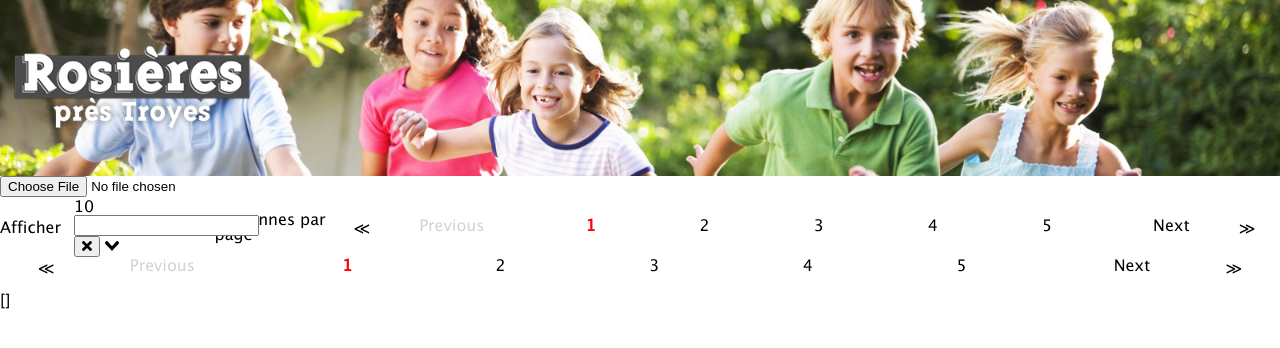
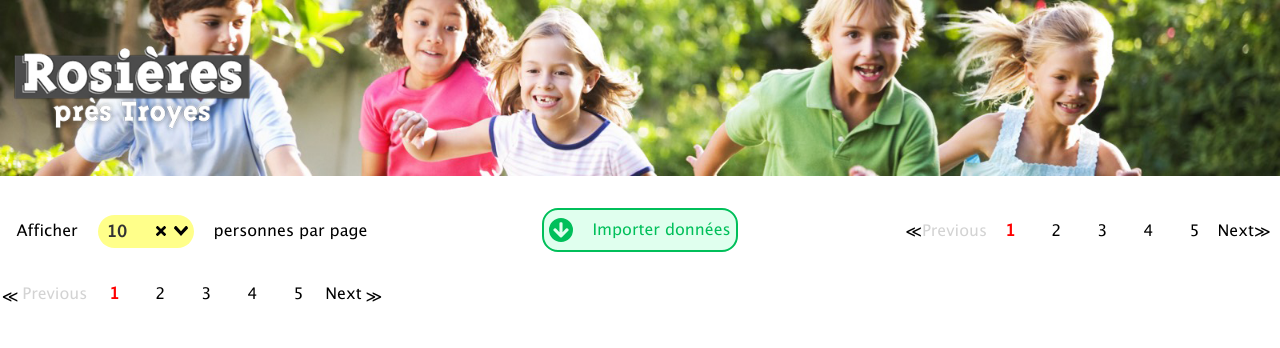
Before and after one commit to tomReve/Projet-Rosieres, a Vue app: page / in a window 1280 px wide. Shown: the top 348 px of the page. Built offline with nearby package versions, Linux system fonts and the light colour scheme.

Commit message:
Chore: Style bock pagination top

```diff
--- a/src/App.vue
+++ b/src/App.vue
@@ -8,6 +8,7 @@
   html,
   body {
     width: 100vw;
+    height: 100vh;
     margin: 0;
     padding: 0;
     overflow-x: hidden;
--- a/src/components/InputXLS.vue
+++ b/src/components/InputXLS.vue
@@ -1,5 +1,12 @@
 <template>
-    <input class="input-xls" type="file" @change="uploadFile">
+  <div class="btn-file">
+    <label>
+      <img src="./../assets/arrow-circle-down-solid.svg">
+      Importer données
+      <input type="file" @change="uploadFile"/>
+    </label>
+  </div>
+
 </template>
 
 <script>
@@ -8,18 +15,71 @@ export default {
     name: 'input-xls',
     methods: {
       uploadFile(e) {
-          var files = e.target.files, f = files[0];
+        var files = e.target.files,
+          f = files[0];
         var reader = new FileReader();
         const these = this;
-          reader.onload = function(e) {
+        reader.onload = function (e) {
           var data = new Uint8Array(e.target.result);
-            var workbook = XLSX.read(data, {type: 'array'});
+          var workbook = XLSX.read(data, {
+            type: 'array'
+          });
           let sheetName = workbook.SheetNames[0]
           let worksheet = workbook.Sheets[sheetName];
-            these.$emit('change',XLSX.utils.sheet_to_json(worksheet));
+          these.$emit('change', XLSX.utils.sheet_to_json(worksheet));
         };
         reader.readAsArrayBuffer(f);
       }
     }
   }
 </script>
+
+<style lang="css">
+ .btn-file {
+    display: flex;
+    min-width: 15vw;
+    width: min-content;
+    height: 5vh;
+    background-color: #01FD771F;
+    border: solid 2px #00BF5A;
+    border-radius: 2vh;
+    cursor: pointer;
+  }
+
+  .btn-file label {
+    display: flex;
+    width: 100%;
+    overflow: hidden;
+    position: relative;
+    text-align: center;
+    cursor: pointer;
+    align-items: center;
+    justify-content: center;
+    color: #00BF5A;
+    cursor: pointer;
+  }
+
+  .btn-file label img {
+    display: flex;
+    height: 3vh;
+    width: auto;
+    margin-right: 10%;
+    cursor: pointer;
+  }
+
+  .btn-file label input[type="file"] {
+    cursor: pointer;
+    display: block;
+    font-size: 999px;
+    filter: alpha(opacity=0);
+    height: 100%;
+    width: 100%;
+    opacity: 0;
+    position: absolute;
+    right: 0;
+    text-align: right;
+    top: 0;
+    cursor: pointer;
+  }
+
+</style>
--- a/src/components/Pagination.vue
+++ b/src/components/Pagination.vue
@@ -116,6 +116,7 @@ export default {
 
 <style lang="scss">
 .pagination {
+    max-width: 30%;
     width: 100%;
     display: flex;
     justify-content: space-around;
--- a/src/views/Home.vue
+++ b/src/views/Home.vue
@@ -1,12 +1,15 @@
 <template>
   <div class="home">
     <img class="header" alt="Vue logo" src="./../assets/header-bannier.jpg">
+    <section id="pagination">
+      <div class="limite">
+        <p>Afficher</p>
+        <v-select :options="elementsPerPageOptions" :value="elementsPerPage" :searchable="false"
+          @input="elementsPerPageChange" />
+        <p>personnes par page</p>
+      </div>
       <input-xls @change="dataChange" />
-    <section id="pagination">
-      <p>Afficher</p>
-      <v-select :options="elementsPerPageOptions" :value="elementsPerPage" :searchable="false" @input="elementsPerPageChange"/>
-      <p>personnes par page</p>
-      <pagination :page="page" :pages="numberOfPages" @change="paginationChange"/>
+      <pagination :page="page" :pages="numberOfPages" @change="paginationChange" />
     </section>
     <table>
       <thead>
@@ -28,8 +31,7 @@
         </tr>
       </tbody>
     </table>
-    <pagination :page="page" :pages="numberOfPages" @change="paginationChange"/>
-    <p>{{ pageRawData }}</p>
+    <pagination :page="page" :pages="numberOfPages" @change="paginationChange" />
   </div>
 </template>
 
@@ -43,46 +45,48 @@
     components: {
       'input-xls': InputXLS,
       'pagination': Pagination,
-      'v-select':vSelect
+      'v-select': vSelect
     },
     data() {
       return {
         rawData: [],
-        elementsPerPageOptions:[10,25,50],
-        elementsPerPage:null,
-        page:1,
+        elementsPerPageOptions: [10, 25, 50],
+        elementsPerPage: null,
+        page: 1,
 
       }
     },
-    computed:{
-      pageRawData(){
-        const firstElement = this.page*this.elementsPerPage - this.elementsPerPage;
-        const lastElement = this.page*this.elementsPerPage;
-        return this.rawData.slice(firstElement,lastElement);
+    computed: {
+      pageRawData() {
+        const firstElement = this.page * this.elementsPerPage - this.elementsPerPage;
+        const lastElement = this.page * this.elementsPerPage;
+        return this.rawData.slice(firstElement, lastElement);
       },
-      numberOfPages(){
-        return this.rawData.length/this.elementsPerPage;
+      numberOfPages() {
+        return this.rawData.length / this.elementsPerPage;
       }
     },
-    mounted(){
+    mounted() {
       this.elementsPerPage = this.elementsPerPageOptions[0];
     },
     methods: {
       dataChange(e) {
         this.rawData = e;
       },
-      elementsPerPageChange(e){
+      elementsPerPageChange(e) {
         this.elementsPerPage = e;
         this.page = 1;
       },
-      paginationChange(e){
+      paginationChange(e) {
         this.page = e;
       }
     }
   }
 </script>
 
-<style lang="scss" scoped>
+<style lang="scss">
+  @import "vue-select/src/scss/vue-select.scss";
+
   @font-face {
     font-family: "Lucida Grande Regular";
     src: url('./../assets/Lucida_Grande_Regular.ttf');
@@ -94,6 +98,47 @@
     width: 100%;
     height: 100%;
     font-family: "Lucida Grande Regular";
+  }
+
+  .home #pagination {
+    display: flex;
+    justify-content: space-between;
+    margin: 4vh 0 4vh 0;
+  }
+
+  .home #pagination div.limite,
+  .home #pagination div.pagination,
+  .home #pagination div.btn-file {
+    display: flex;
+    flex-direction: row;
+    max-width: 30%;
+    width: 100%;
+    justify-content: center;
+    align-items: center;
+  }
+
+  .home #pagination div.limite .v-select {
+    width: 25%;
+    margin: 0px 20px 0px 20px;
+    background-color: #ffff8a;
+    font-weight: 700;
+    border-radius: 100vh;
+  }
+
+  .home #pagination .limite svg {
+    fill: #000;
+  }
+
+  .home #pagination .vs__selected {
+    height: 100%;
+  }
+
+  .home #pagination .vs__dropdown-toggle {
+    border: none;
+  }
+
+  .home #pagination div.btn-file {
+    width: auto;
   }
 
   .home .header {
@@ -150,23 +195,9 @@
     border-right: none;
   }
 
-.home thead th, .home tbody td {
+  .home thead th,
+  .home tbody td {
     width: 100%;
     height: 50%;
   }
-
-@import "vue-select/src/scss/vue-select.scss";
-.home {
-  width: 100%;
-
-  #pagination {
-    display: flex;
-    align-items: center;
-
-    .v-select {
-      width: 10%;
-      margin: 0 1%;
-    }
-  }
-}
 </style>
```
Also changed, not shown: src/assets/arrow-circle-down-solid.svg (added). Lines whose indentation alone changed are shown as unchanged.
